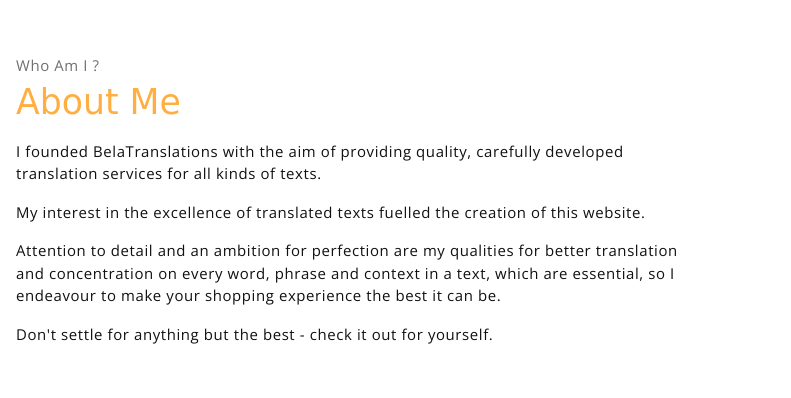
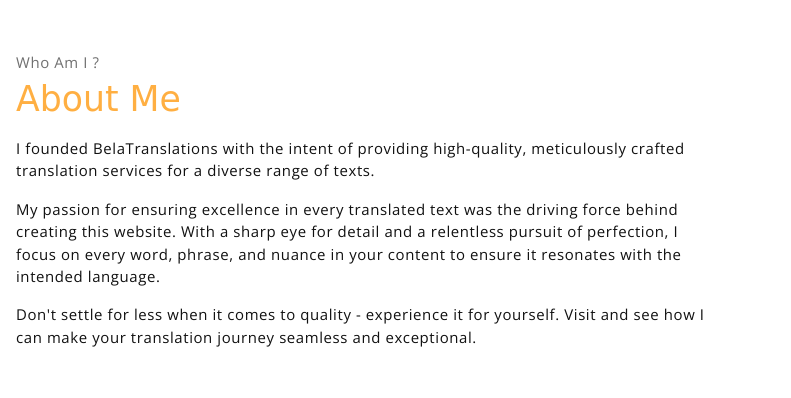
Before and after one commit to belatranslations/belatranslations.github.io, a plain HTML site: page index.html in a window 1280 px wide. Shown: the part 800-1198 px from the top of the page, 489-1280 px from the left. Drawn offline with nearby package versions, Linux system fonts and the light colour scheme; a web font is replaced by a local one.

Commit message:
Changed about text

```diff
--- a/index.html
+++ b/index.html
@@ -62,16 +62,15 @@
                     <p class="section-subtitle">Who Am I ?</p>
                     <h2 class="section-title mb-3">About Me</h2>
                     <p>
-                        I founded BelaTranslations with the aim of providing quality, carefully developed translation services for all kinds of texts.
+                        I founded BelaTranslations with the intent of providing high-quality, meticulously crafted translation services for a diverse range of texts.
                     </p>
                     <p>
-                        My interest in the excellence of translated texts fuelled the creation of this website.
+                        My passion for ensuring excellence in every translated text was the driving force behind creating this website.
+                        With a sharp eye for detail and a relentless pursuit of perfection, I focus on every word, phrase, and nuance in your content to ensure it resonates with the intended language.
                     </p>
                     <p>
-                        Attention to detail and an ambition for perfection are my qualities for better translation and concentration on every word, phrase and context in a text, which are essential, so I endeavour to make your shopping experience the best it can be.
-                    </p>
-                    <p>
-                        Don't settle for anything but the best - check it out for yourself.
+                        Don't settle for less when it comes to quality - experience it for yourself.
+                        Visit and see how I can make your translation journey seamless and exceptional.
                     </p>
                 </div>
             </div><!-- end of about wrapper -->
```
